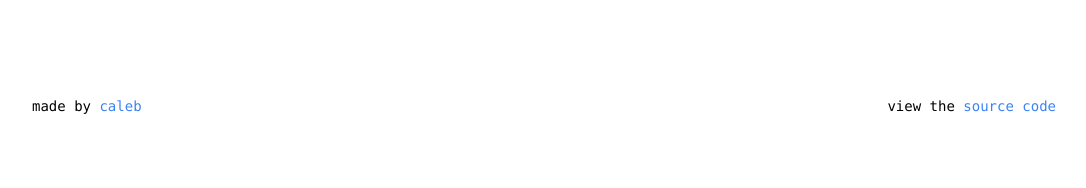
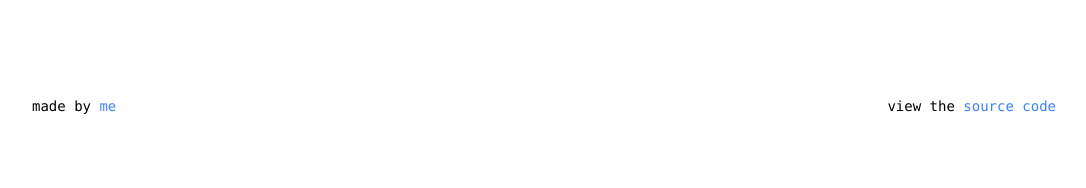
Before and after one commit to CalebBabin/personal-finance-calculator, a Next.js app: page / in a window 1280 px wide. Shown: the top 188 px of the page, without its empty margins (96-1182 px from the left). Built offline with nearby package versions, Linux system fonts and the light colour scheme.

Commit message:
swap out name

```diff
--- a/src/pages/index.js
+++ b/src/pages/index.js
@@ -21,7 +21,7 @@ export default function Home() {
 						target="_blank"
 						rel="noopener noreferrer"
 					>
-						caleb
+						me
 					</a>
 				</div>
 				<div>
```
